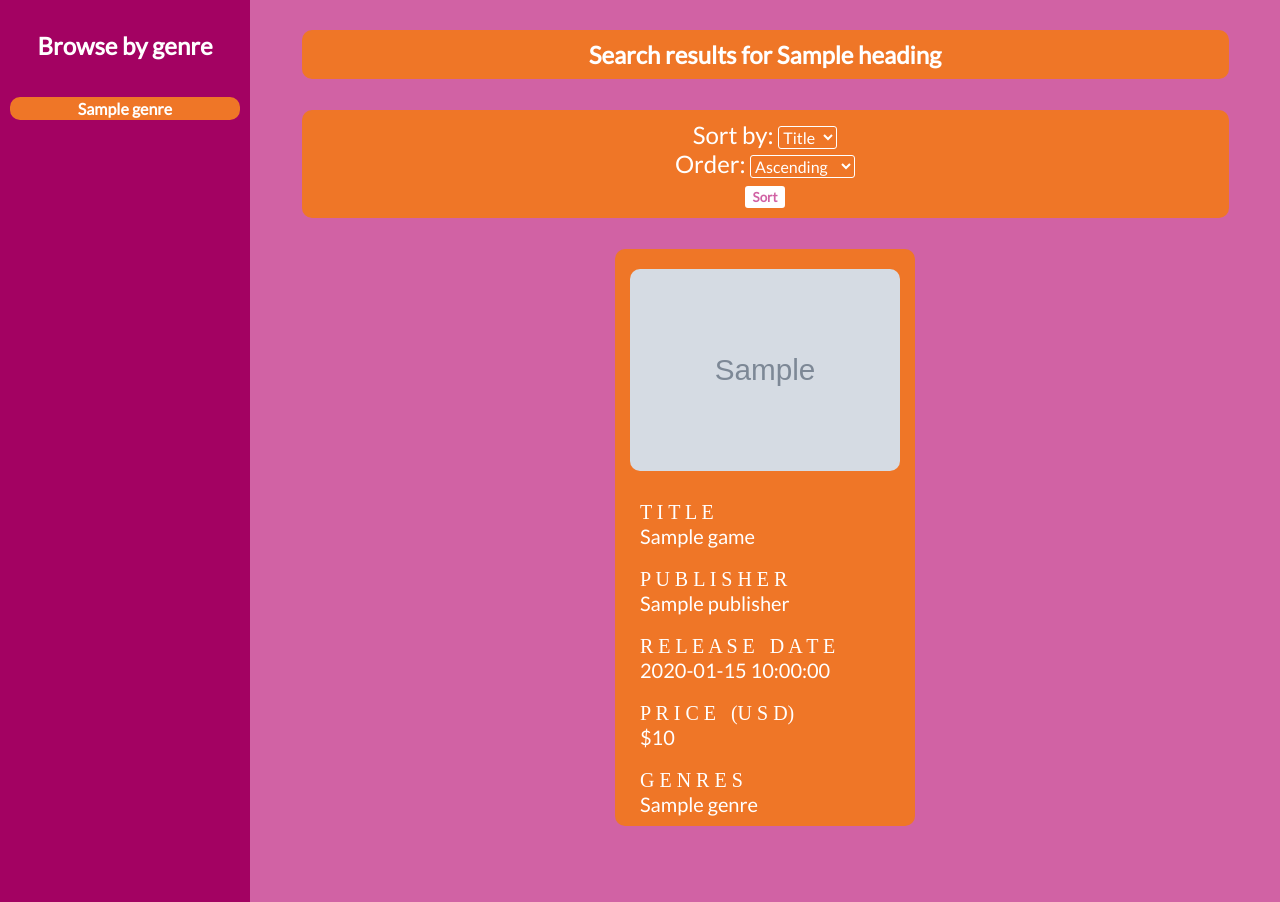
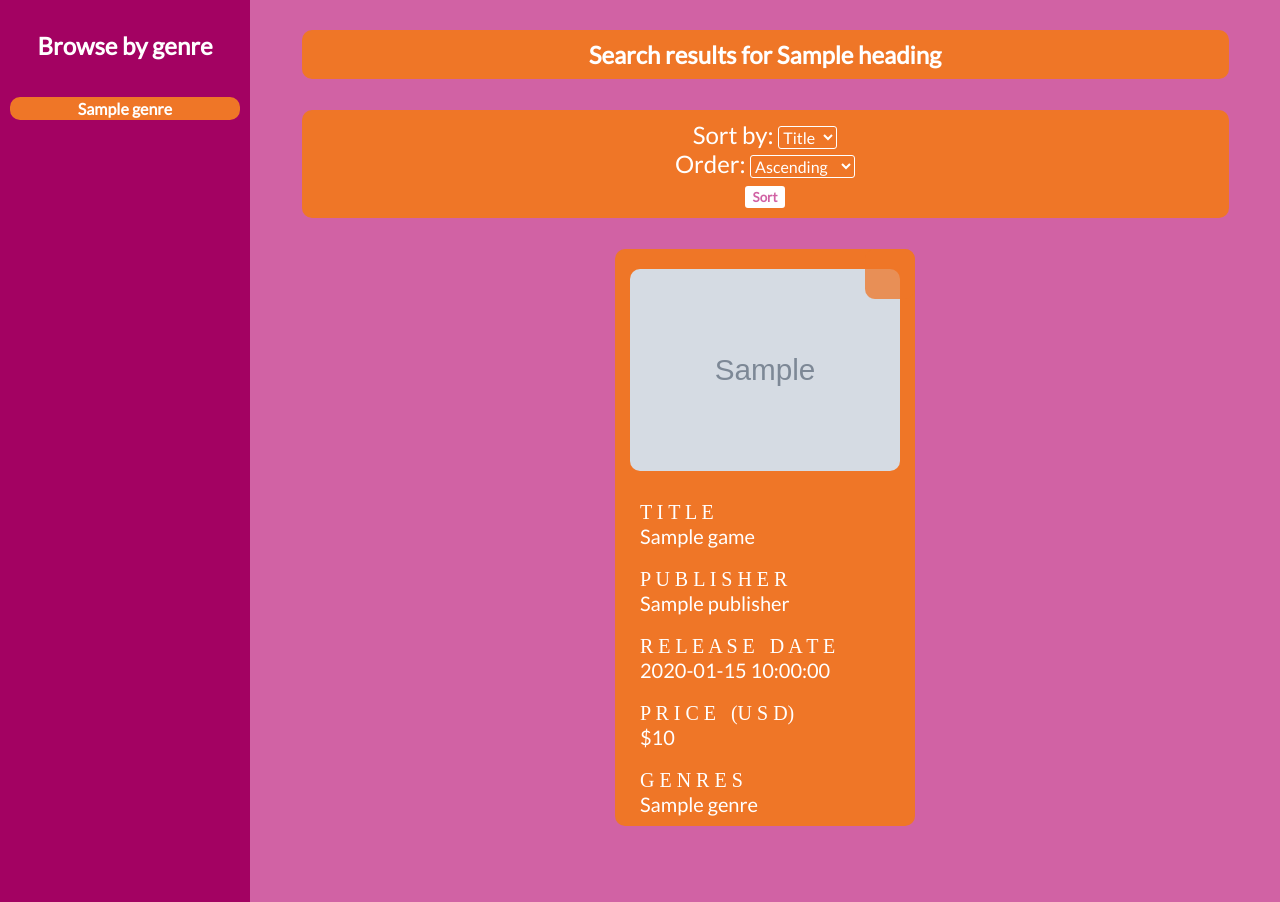
Before and after one commit to dis-may/game-library, a Flask app: template games/templates/games.html in a window 1280 px wide. Shown: the part 226-1128 px from the top of the page. Run offline with Flask 2, Linux system fonts and the light colour scheme; the template is opened without the code that fills it: most values are stand-ins (such as "Sample title", 1, 10 or a date in 2020); grey boxes marked "Sample" are stand-in pictures; some web fonts are replaced.

Commit message:
added a backgroudn to the wishlist heart when displaying games.html

```diff
--- a/games/static/css/main.css
+++ b/games/static/css/main.css
@@ -764,3 +764,19 @@ footer {
     color: transparent;
     background-color: transparent;
 }
+
+.wishlist-image-background {
+    background-color: #ff9a56;
+    opacity: 0.75;
+    position: absolute;
+    top: 0px;
+    right: 0px;
+    border: none;
+    height: 50px;
+    width: 50px;
+    border-radius: 10px;
+}
+
+.wish-odd {
+    background-color: #ef7627;
+}
--- a/games/templates/games.html
+++ b/games/templates/games.html
@@ -15,6 +15,7 @@
         </div>
 
         <div class="game_details">
+                <div class="wishlist-image-background {{ loop.cycle('wish-odd', 'even') }}"></div>
                 {% if 'user_name' in session %}
                     <form method="post" action={{ url_for('wishlist_bp.add_to_wishlist') }}>
                     <input type="hidden" name="current_game" value={{ game.game_id }} >
```
